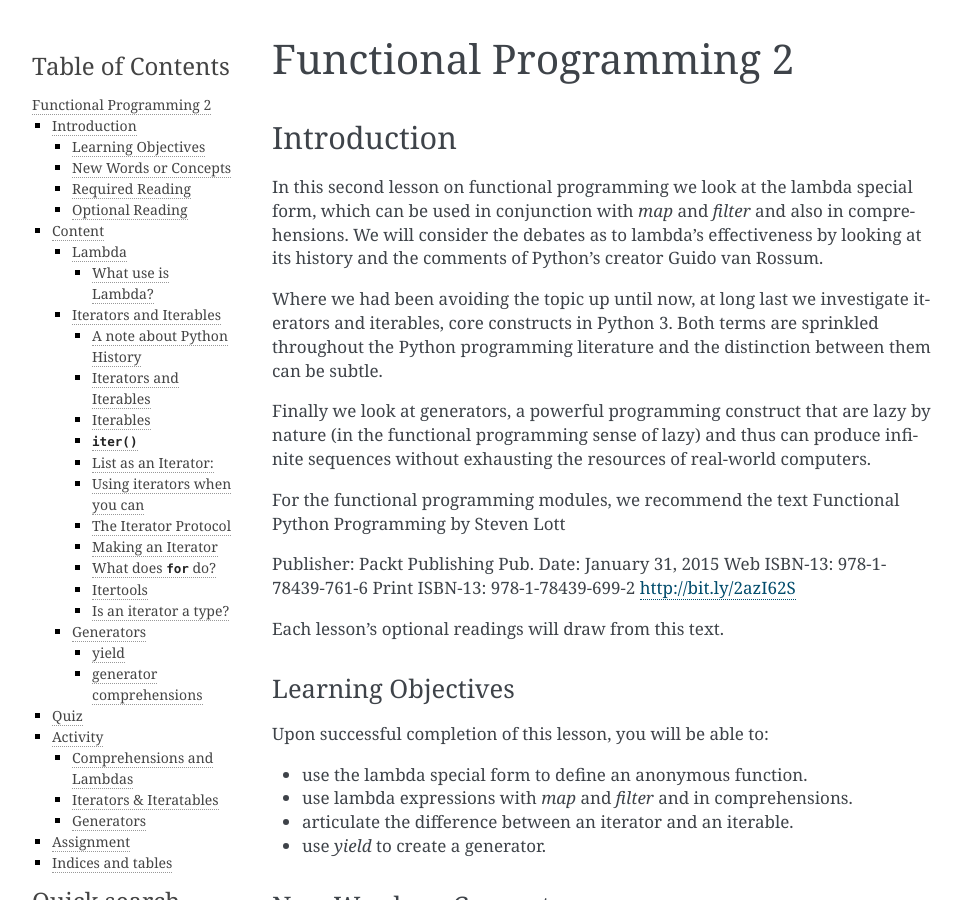
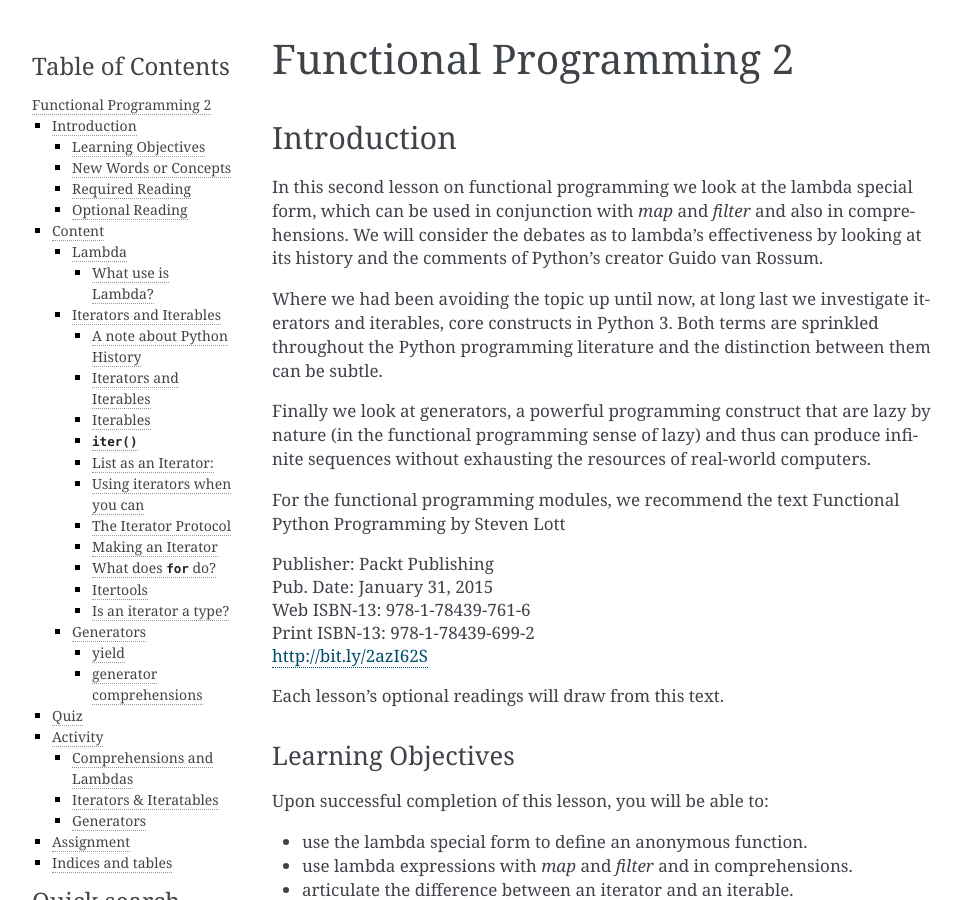
Before and after one commit to ak-foster/FP2, a Sphinx documentation site: the page built from source/index.rst, in a window 1280 px wide and 900 px high. Shown: the whole window, without its empty margins (148-1110 px from the left). Built offline with Sphinx 7.4.7, drawn with Linux system fonts in a browser that asks for light colours; some of the changed lines change nothing that is shown.

Commit message:
updating materials

```diff
--- a/source/index.rst
+++ b/source/index.rst
@@ -24,11 +24,11 @@
 
 For the functional programming modules,  we recommend the text Functional Python Programming by Steven Lott
 
-Publisher: Packt Publishing
-Pub. Date: January 31, 2015
-Web ISBN-13: 978-1-78439-761-6
-Print ISBN-13: 978-1-78439-699-2
-http://bit.ly/2azI62S
+| Publisher: Packt Publishing
+| Pub. Date: January 31, 2015
+| Web ISBN-13: 978-1-78439-761-6
+| Print ISBN-13: 978-1-78439-699-2
+| http://bit.ly/2azI62S
 
 Each lesson's optional readings will draw from this text.
 
```
Also changed, not shown: 1 other file.
